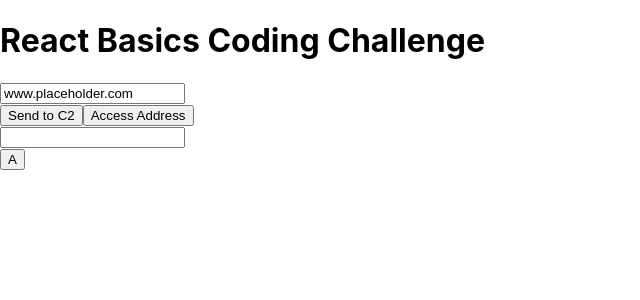
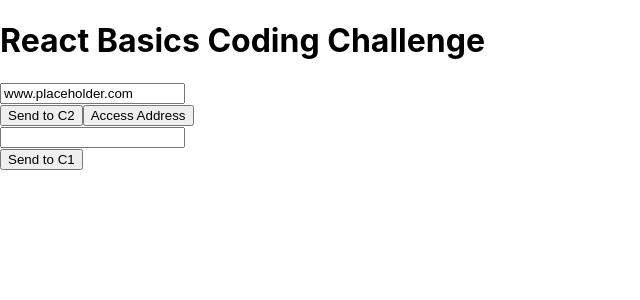
Before and after one commit to Chizzy/React-Basics-Coding-Challenge, a React (Create React App) app in the folder code-challenge/: page / in a window 1280 px wide. Shown: the top 300 px of the page, without its empty margins (0-640 px from the left). Built offline with nearby package versions, Linux system fonts and the light colour scheme.

Commit message:
Button in C2 sends text to C1 text field

```diff
--- a/code-challenge/src/components/C1.js
+++ b/code-challenge/src/components/C1.js
@@ -10,6 +10,9 @@ class C1 extends Component {
         event.preventDefault()
         this.setState({C2 : this.state.C1})
     }
+    getFromC2 = (modifiedC2) => {
+        this.setState({C1 : modifiedC2})
+    }
 
     render() {
         return (
@@ -19,7 +22,7 @@ class C1 extends Component {
                     <button onClick={this.handleClick}>Send to C2</button>
                     <button type="submit">Access Address</button>
                 </form>
-                <C2 C2={this.state.C2} />
+                <C2 C2={this.state.C2} modifiedC2={this.getFromC2}  />
             </div>
         );
     }
--- a/code-challenge/src/components/C2.js
+++ b/code-challenge/src/components/C2.js
@@ -3,11 +3,16 @@ import React, { Component } from 'react';
 
 class C2 extends Component {
     state = {
+        C1: '',
         C2: ''
     }
     handleChange = (event) => {
         event.preventDefault()
-        this.setState({C2: event.target.value})
+        this.setState({C2 : event.target.value})
+    }
+    handleClick = (event) => {
+        event.preventDefault()
+        this.props.modifiedC2(this.state.C2)
     }
 
     render() {
@@ -15,7 +20,7 @@ class C2 extends Component {
             <div>
                 <form>
                     <input type="text" name="C2" defaultValue={this.props.C2} onChange={this.handleChange} /><br />
-                    <button>A</button>
+                    <button onClick={this.handleClick}>Send to C1</button>
                 </form>
             </div>
         );
```
